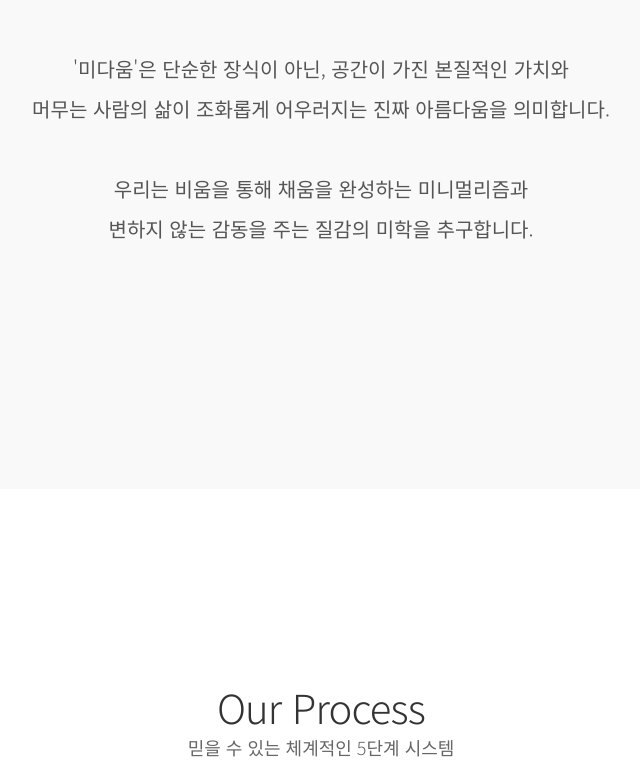
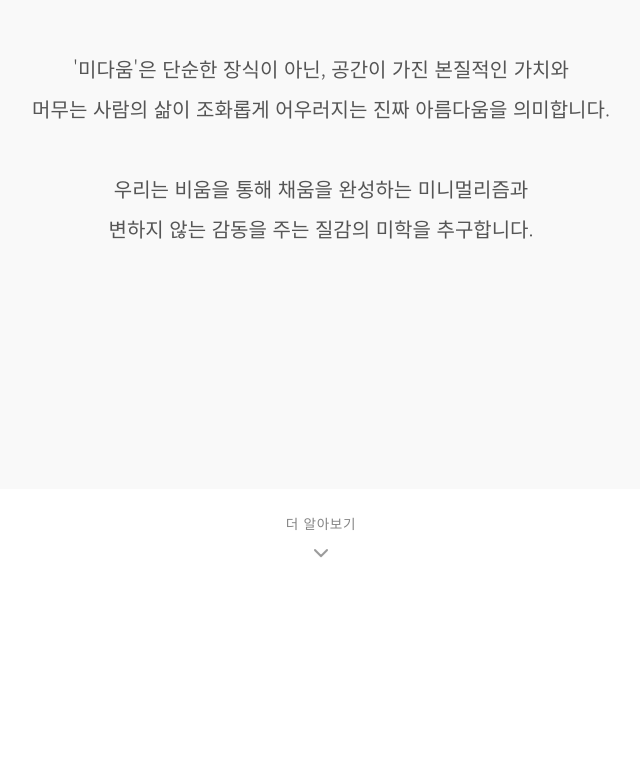
Before and after one commit to midaum79-cloud/midaumdesign, a Next.js app: page /about in a window 1280 px wide. Shown: the part 381-1165 px from the top of the page, without its empty margins (319-959 px from the left). Built offline with nearby package versions, Linux system fonts and the light colour scheme.

Commit message:
Feature: bouncing scroll indicator on About page

```diff
--- a/src/app/about/page.tsx
+++ b/src/app/about/page.tsx
@@ -1,5 +1,6 @@
 import About from "@/components/About/About";
 import Process from "@/components/Process/Process";
+import ScrollIndicator from "@/components/ScrollIndicator/ScrollIndicator";
 
 export const metadata = {
     title: "About | 미다움 디자인",
@@ -10,6 +11,7 @@ export default function AboutPage() {
     return (
         <main className="page-wrapper">
             <About />
+            <ScrollIndicator />
             <Process />
         </main>
     );
--- /dev/null
+++ b/src/components/ScrollIndicator/ScrollIndicator.module.css
@@ -0,0 +1,40 @@
+.indicator {
+    display: flex;
+    flex-direction: column;
+    align-items: center;
+    justify-content: center;
+    padding: 1.5rem 0;
+    cursor: pointer;
+    opacity: 0;
+    transition: opacity 0.4s ease;
+    color: var(--color-dark-gray);
+}
+
+.indicator.visible {
+    opacity: 1;
+}
+
+.text {
+    font-size: 0.85rem;
+    font-weight: 400;
+    letter-spacing: 0.05em;
+    margin-bottom: 0.25rem;
+    opacity: 0.6;
+}
+
+.arrow {
+    animation: bounce 1.8s ease-in-out infinite;
+    opacity: 0.5;
+}
+
+@keyframes bounce {
+
+    0%,
+    100% {
+        transform: translateY(0);
+    }
+
+    50% {
+        transform: translateY(8px);
+    }
+}
--- /dev/null
+++ b/src/components/ScrollIndicator/ScrollIndicator.tsx
@@ -0,0 +1,28 @@
+"use client";
+
+import { useEffect, useState } from "react";
+import { ChevronDown } from "lucide-react";
+import styles from "./ScrollIndicator.module.css";
+
+export default function ScrollIndicator() {
+    const [visible, setVisible] = useState(true);
+
+    useEffect(() => {
+        const handleScroll = () => {
+            setVisible(window.scrollY < 200);
+        };
+        window.addEventListener("scroll", handleScroll);
+        return () => window.removeEventListener("scroll", handleScroll);
+    }, []);
+
+    const scrollDown = () => {
+        window.scrollBy({ top: window.innerHeight * 0.6, behavior: "smooth" });
+    };
+
+    return (
+        <div className={`${styles.indicator} ${visible ? styles.visible : ""}`} onClick={scrollDown}>
+            <span className={styles.text}>더 알아보기</span>
+            <ChevronDown size={24} className={styles.arrow} />
+        </div>
+    );
+}
```
